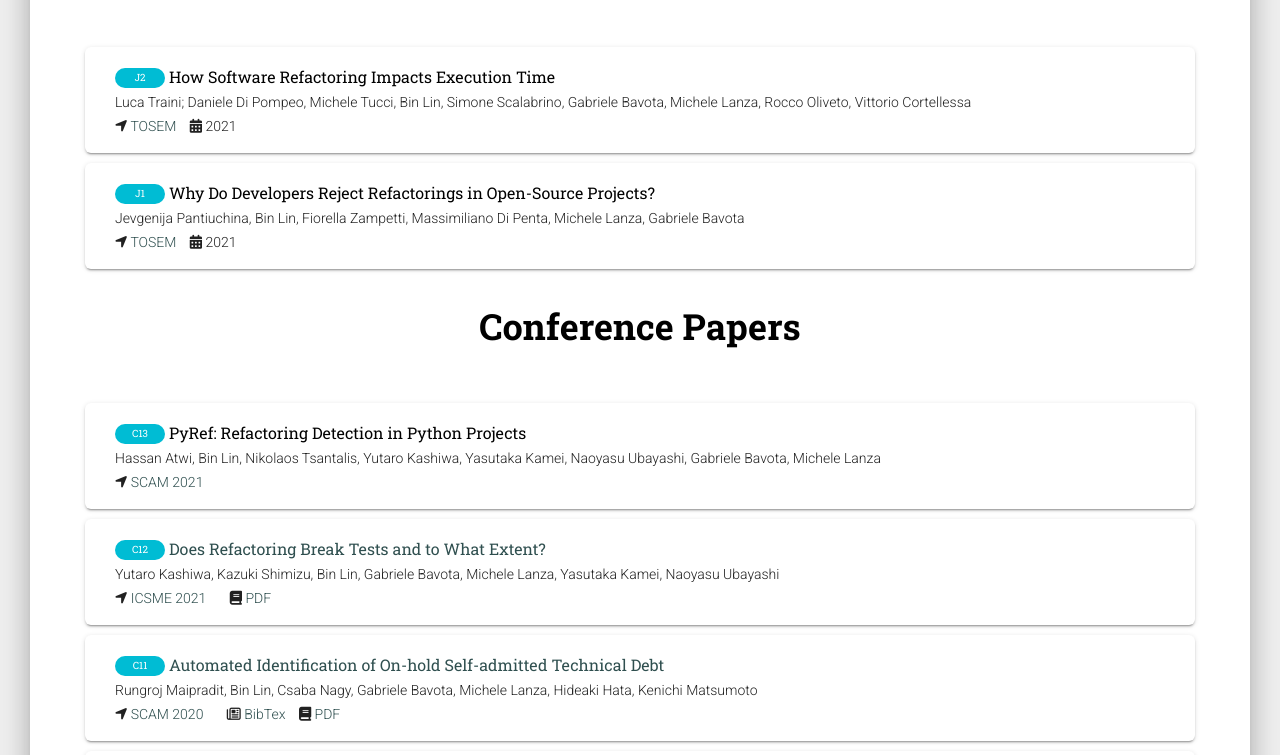
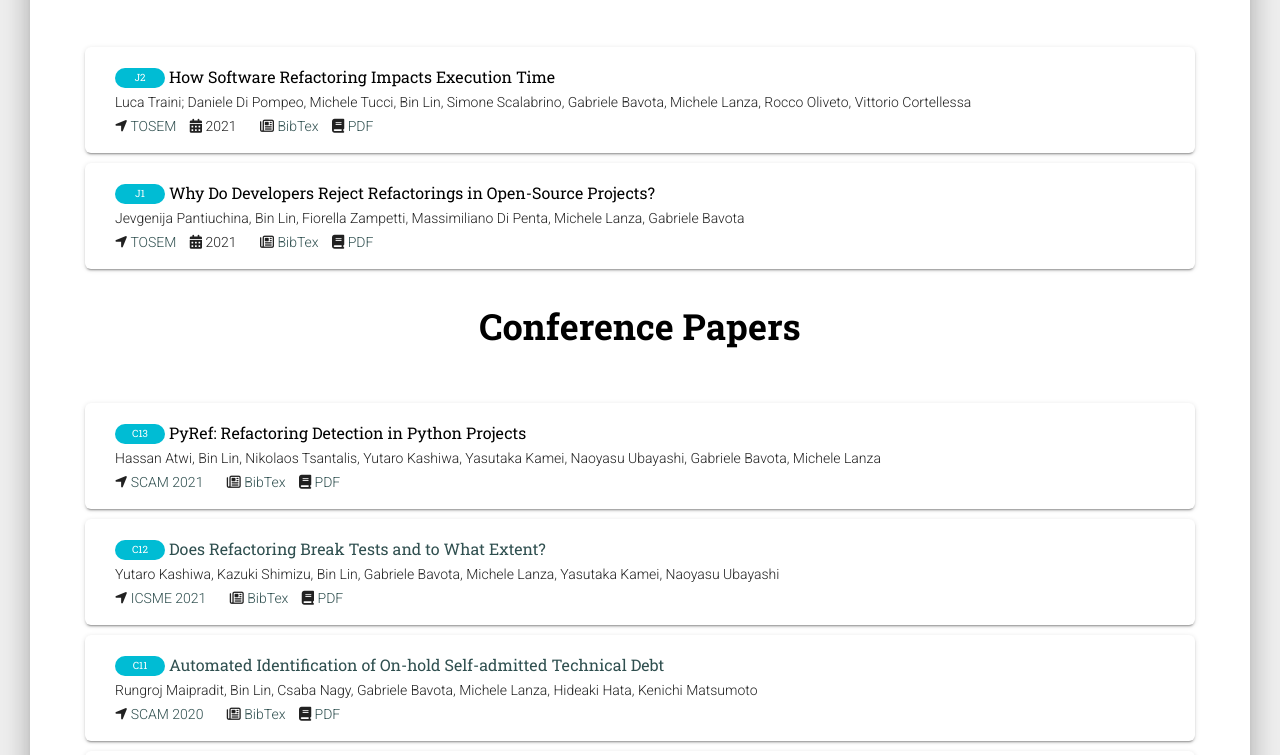
Before and after one commit to bin-lin/bin-lin.github.io, a plain HTML site: page publications.html in a window 1280 px wide. Shown: the part 477-1232 px from the top of the page. Drawn offline with Linux system fonts and the light colour scheme; some icons are missing.

Commit message:
update papers

```diff
--- a/publications.html
+++ b/publications.html
@@ -76,8 +76,8 @@ The above copyright notice and this permission notice shall be included in all c
               <p class="card-text">Luca Traini; Daniele Di Pompeo, Michele Tucci, Bin Lin, Simone Scalabrino, Gabriele Bavota, Michele Lanza, Rocco Oliveto, Vittorio Cortellessa <br>
                 <span class="paper-item"><i class="fa fa-location-arrow" aria-hidden="true"></i> <a href="https://dl.acm.org/journal/tosem">TOSEM</a> </span>
                 <span class="paper-item"><i class="fa fa-calendar" aria-hidden="true"></i> <a>2021</a> </span>
-                <!-- <span class="paper-item"></span><i class="fa fa-newspaper-o" aria-hidden="true"></i> <a href="#">BibTex</a> </span>-->
-                <!-- <span class="paper-item"></span><i class="fa fa-book" aria-hidden="true"></i> <a href="#">PDF</a> </span>  -->
+                <span class="paper-item"></span><i class="fa fa-newspaper-o" aria-hidden="true"></i> <a href="downloads/Traini2021a.bib">BibTex</a> </span>
+                <span class="paper-item"></span><i class="fa fa-book" aria-hidden="true"></i> <a href="downloads/Traini2021a.pdf">PDF</a> </span>
               </p>
             </div>
           </div>
@@ -90,8 +90,8 @@ The above copyright notice and this permission notice shall be included in all c
               <p class="card-text">Jevgenija Pantiuchina, Bin Lin, Fiorella Zampetti, Massimiliano Di Penta, Michele Lanza, Gabriele Bavota<br>
                 <span class="paper-item"><i class="fa fa-location-arrow" aria-hidden="true"></i> <a href="https://dl.acm.org/journal/tosem">TOSEM</a> </span>
                 <span class="paper-item"><i class="fa fa-calendar" aria-hidden="true"></i> <a>2021</a> </span>
-                <!-- <span class="paper-item"></span><i class="fa fa-newspaper-o" aria-hidden="true"></i> <a href="#">BibTex</a> </span>-->
-                <!-- <span class="paper-item"></span><i class="fa fa-book" aria-hidden="true"></i> <a href="#">PDF</a> </span>  -->
+                <span class="paper-item"></span><i class="fa fa-newspaper-o" aria-hidden="true"></i> <a href="downloads/Pantiuchina2021a.bib">BibTex</a> </span>
+                <span class="paper-item"></span><i class="fa fa-book" aria-hidden="true"></i> <a href="downloads/Pantiuchina2021a.pdf">PDF</a> </span>
               </p>
             </div>
           </div>
@@ -104,8 +104,8 @@ The above copyright notice and this permission notice shall be included in all c
               <h5 class="card-title  publication-card-title"><span class="badge badge-pill badge-info badge-card">C13</span> <a>PyRef: Refactoring Detection in Python Projects</a></h5>
               <p class="card-text">Hassan Atwi, Bin Lin, Nikolaos Tsantalis, Yutaro Kashiwa, Yasutaka Kamei, Naoyasu Ubayashi, Gabriele Bavota, Michele Lanza<br>
                 <span class="paper-item"><i class="fa fa-location-arrow" aria-hidden="true"></i> <a href="http://www.ieee-scam.org/2021/">SCAM 2021</a> </span>
-                <!-- <span class="paper-item"></span><i class="fa fa-newspaper-o" aria-hidden="true"></i> <a href="#">BibTex</a> </span>-->
-                <!-- <span class="paper-item"></span><i class="fa fa-book" aria-hidden="true"></i> <a href="#">PDF</a> </span>  -->
+                <span class="paper-item"></span><i class="fa fa-newspaper-o" aria-hidden="true"></i> <a href="downloads/Atwi2021a.bib">BibTex</a> </span>
+                <span class="paper-item"></span><i class="fa fa-book" aria-hidden="true"></i> <a href="downloads/Atwi2021a.pdf">PDF</a> </span>
               </p>
             </div>
           </div>
@@ -115,7 +115,7 @@ The above copyright notice and this permission notice shall be included in all c
               <h5 class="card-title  publication-card-title"><span class="badge badge-pill badge-info badge-card">C12</span> <a href="downloads/Kashiwa2021a.pdf">Does Refactoring Break Tests and to What Extent?</a></h5>
               <p class="card-text">Yutaro Kashiwa, Kazuki Shimizu, Bin Lin, Gabriele Bavota, Michele Lanza, Yasutaka Kamei, Naoyasu Ubayashi<br>
                 <span class="paper-item"><i class="fa fa-location-arrow" aria-hidden="true"></i> <a href="https://icsme2021.github.io">ICSME 2021</a> </span>
-                <!-- <span class="paper-item"></span><i class="fa fa-newspaper-o" aria-hidden="true"></i> <a href="#">BibTex</a> </span>-->
+                <span class="paper-item"></span><i class="fa fa-newspaper-o" aria-hidden="true"></i> <a href="downloads/Kashiwa2021a.bib">BibTex</a> </span>
                 <span class="paper-item"></span><i class="fa fa-book" aria-hidden="true"></i> <a href="downloads/Kashiwa2021a.pdf">PDF</a> </span>
               </p>
             </div>
```
Also changed, not shown: 7 other files.
